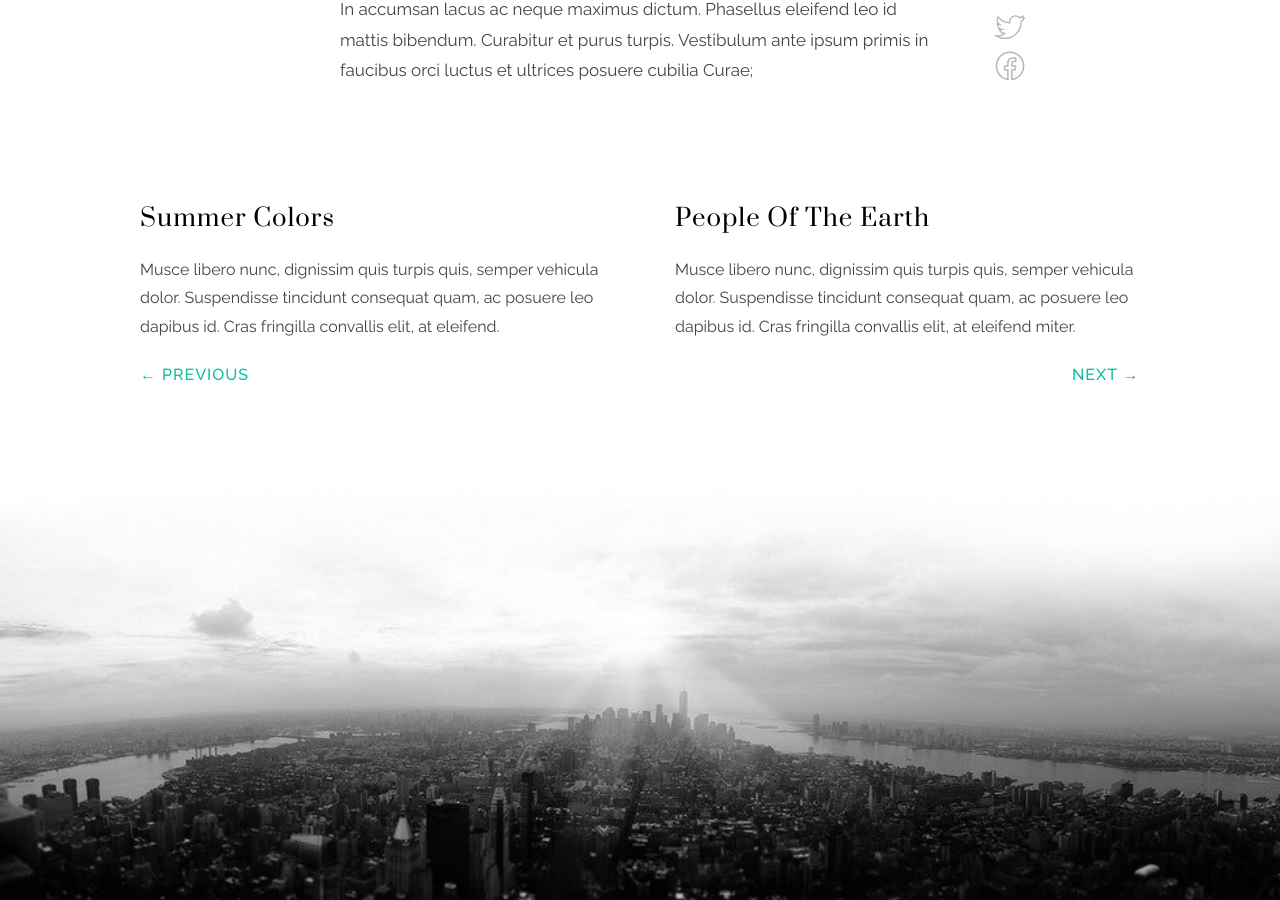
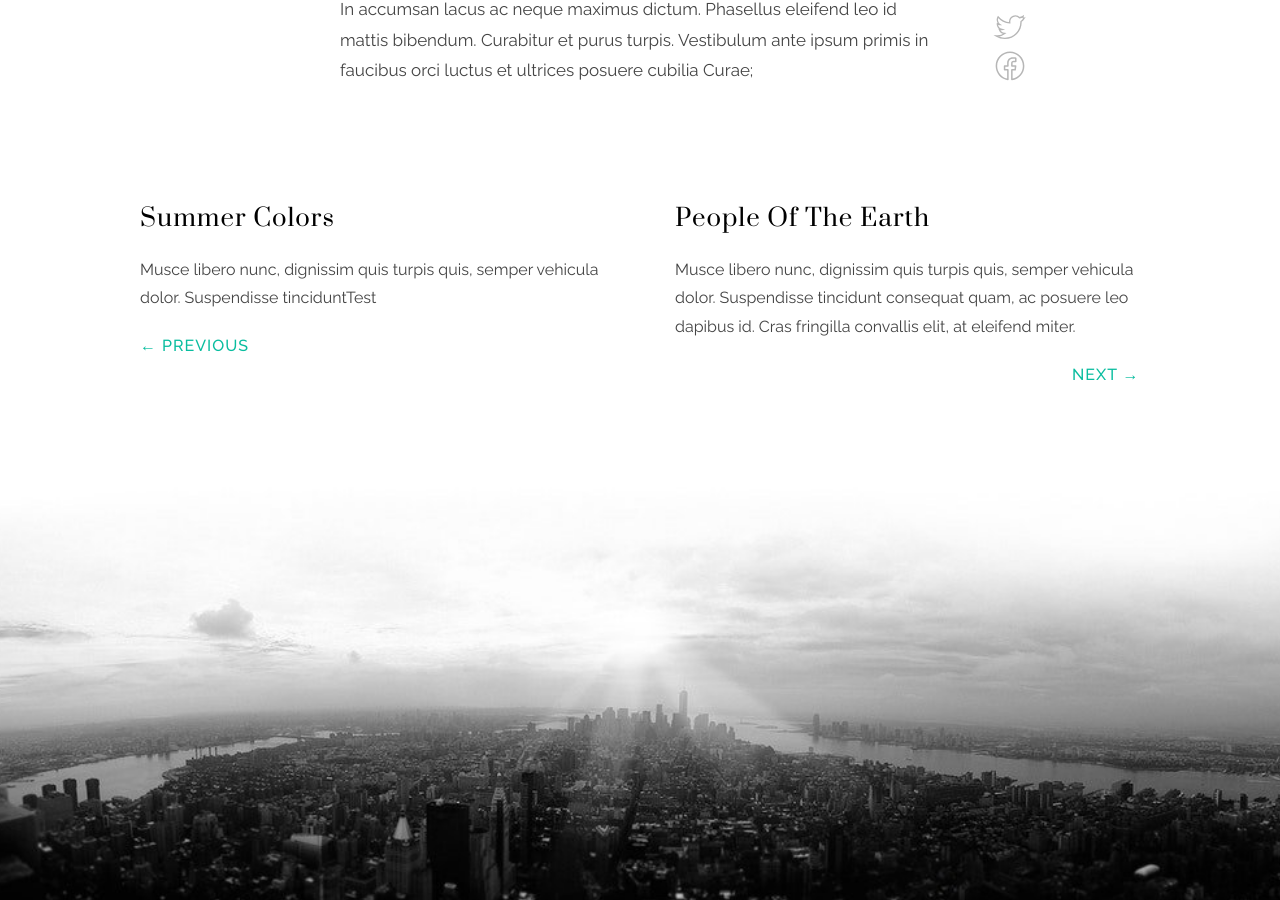
Before and after one commit to shanburrows/accordingtoshan, a Jekyll site: the page built from _posts/2017-04-05-season-picks.md, in a window 1280 px wide and 900 px high, scrolled down 3555 px. Built offline with Jekyll 4.4.1, drawn with Linux system fonts in a browser that asks for light colours.

Commit message:
added a new post

```diff
--- a/_posts/2017-03-25-summer-colors.md
+++ b/_posts/2017-03-25-summer-colors.md
@@ -8,19 +8,21 @@ header:
     text: light
 ---
 
-Musce libero nunc, dignissim quis turpis quis, semper vehicula dolor. Suspendisse tincidunt consequat quam, ac posuere leo dapibus id. Cras fringilla convallis elit, at eleifend.
+Musce libero nunc, dignissim quis turpis quis, semper vehicula dolor. Suspendisse tinciduntTest
 
 {% include image.html img="https://source.unsplash.com/e5pqjD85NRg" alt="Alt for image" caption="Girl on a rock" %}
 
 Nulla non sollicitudin. Morbi sit amet laoreet ipsum, vel pretium mi. Morbi varius, tellus in accumsan blandit, elit ligula eleifend velit, luctus mattis ante nulla condimentum nulla. Etiam vestibulum risus vel arcu elementum eleifend. Cras at dolor eget urna varius faucibus tempus in elit.
 
 ## Image Lightbox
+
 Nunc porta malesuada porta. Etiam tristique vestibulum dolor at ultricies. Proin hendrerit sapien sed erat fermentum, at commodo velit consectetur.
 {% include image.html img="https://source.unsplash.com/TT-ROxWj9nA.jpg" style="wide" lightbox="true" alt="Alt for image" caption="Wide image in lightbox" %}
 
 Etiam vestibulum risus vel arcu elementum eleifend. Cras at dolor eget urna varius faucibus tempus in elit. Cras a dui imperdiet, tempus metus quis, pharetra turpis. Phasellus at massa sit amet ante semper fermentum sed eget lectus. Quisque id dictum magna, et dapibus turpis.
 
 ## Image Slideshow
+
 Cras at dolor eget urna varius faucibus tempus in elit. Cras a dui imperdiet, tempus metus quis, pharetra turpis. Phasellus at massa sit amet ante semper fermentum sed eget lectus. Quisque id dictum magna turpis.
 
 > Etiam vestibulum risus vel arcu elementum eleifend. Cras at dolor eget urna varius faucibus tempus in elit. Cras a dui imperdiet
```
Also changed, not shown: _posts/2020-05-08-first-post.md (added, +1 -0 lines).
